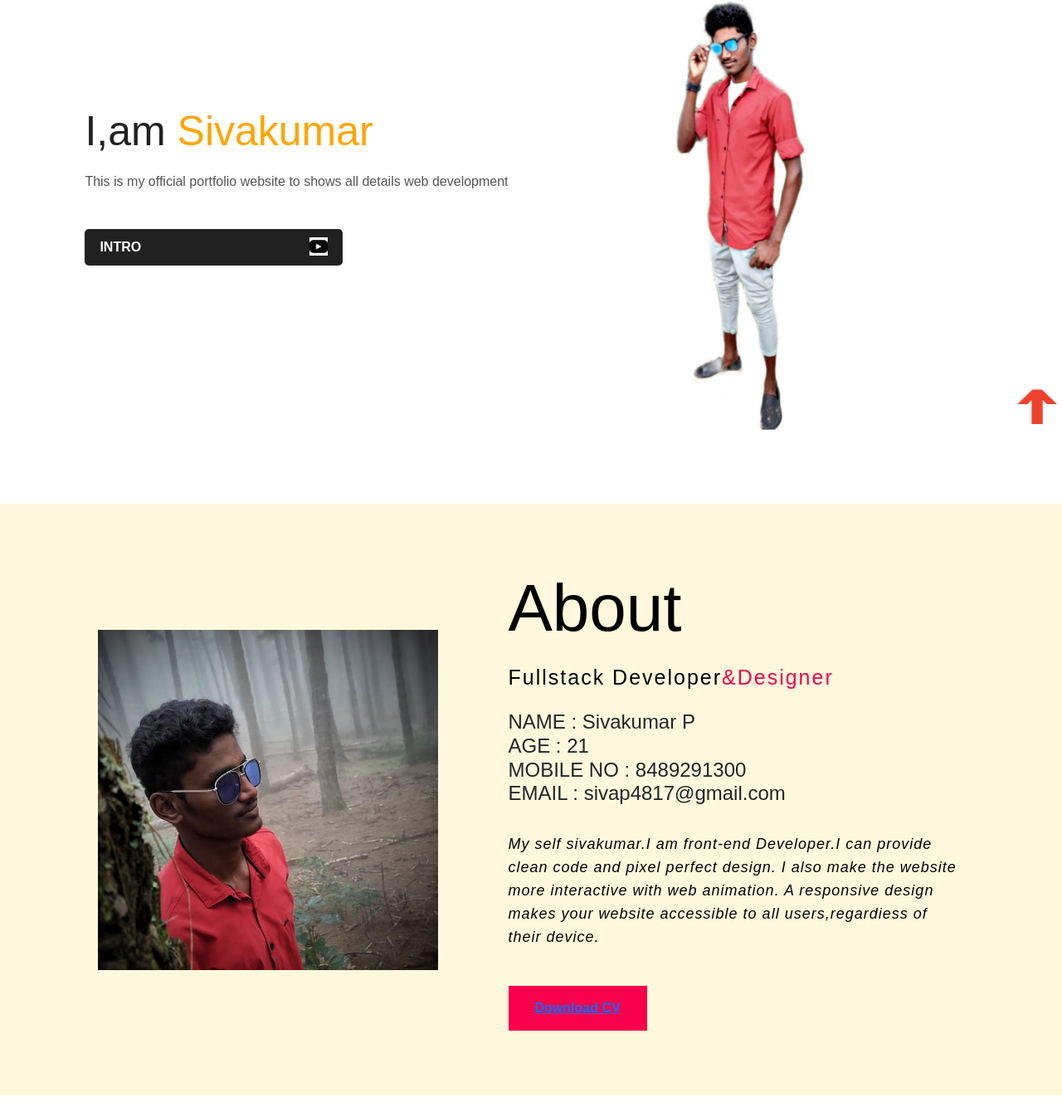
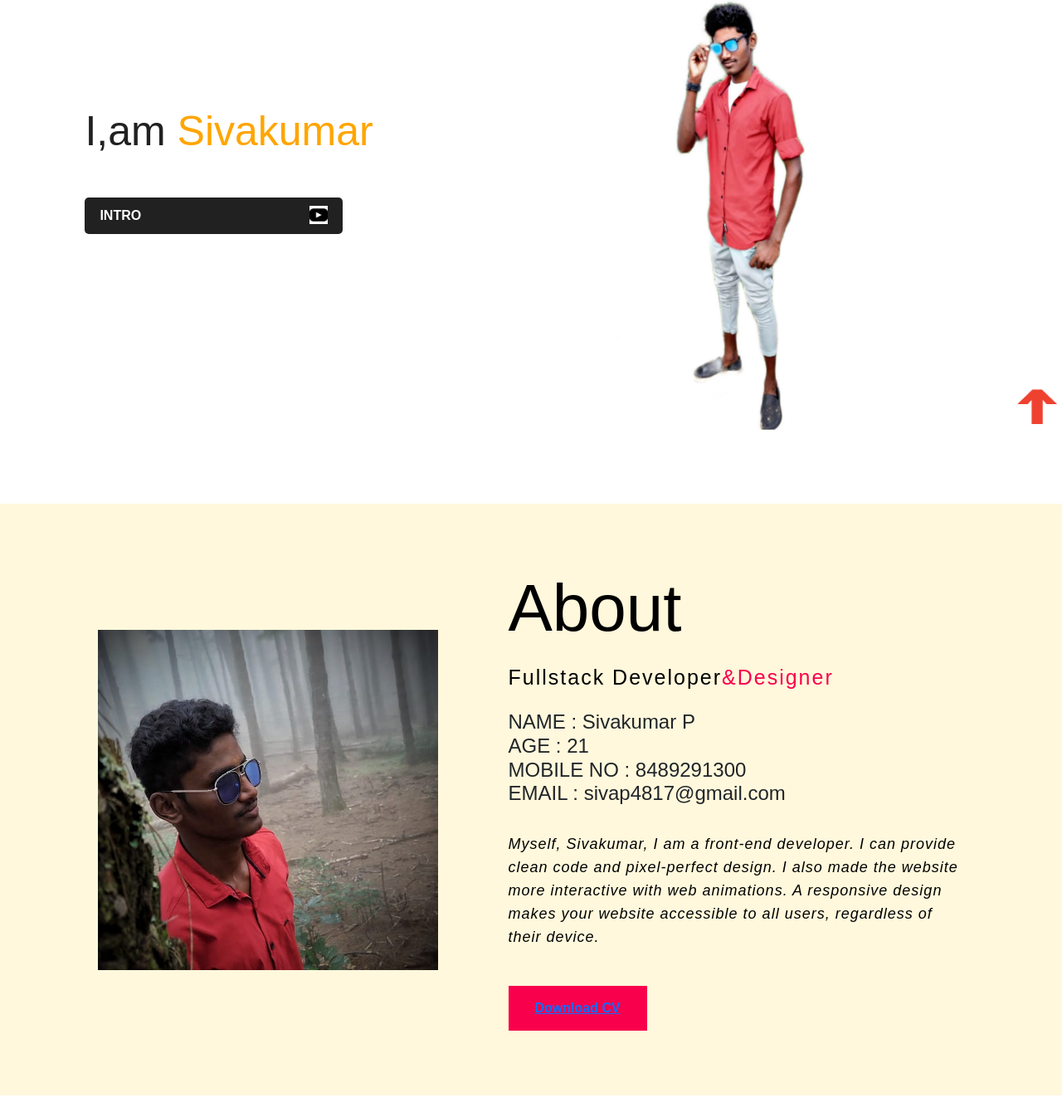
Before and after one commit to sivakumar-16/project, a plain HTML site: page index.html in a window 1280 px wide. Shown: the part 265-1605 px from the top of the page at 83% size. Drawn offline with Linux system fonts and the light colour scheme.

Commit message:
Update index.html

```diff
--- a/index.html
+++ b/index.html
@@ -23,9 +23,6 @@
         </nav>
         <div class="detel">
             <h1>I,am <span>Sivakumar</span></h1>
-            <p>This is my official portfolio website to shows all
-                details web development.
-            </p>
             <a href="https://youtu.be/kUnIOQxDNMs"><img src="./images/utube.png" class="youtube" alt=""> INTRO</a>
         </div>
         <div class="images">
@@ -45,9 +42,7 @@
                 MOBILE NO : 8489291300 <br>
                 EMAIL : sivap4817@gmail.com
             </h4>
-            &nbsp;<p>My self sivakumar.I am front-end Developer.I can provide clean code and pixel perfect design.
-              I also make the website more interactive with web animation.
-              A responsive design makes your website accessible to all users,regardiess of their device.</p>
+            &nbsp;<p>Myself, Sivakumar, I am a front-end developer. I can provide clean code and pixel-perfect design. I also made the website more interactive with web animations. A responsive design makes your website accessible to all users, regardless of their device.</p>
             <button type="button"  ><a href="https://docs.google.com/document/d/1YJTClGE2fa1N62t1YwGwHzFp_HuiAC6V/edit?usp=drivesdk&ouid=101191860807946276252&rtpof=true&sd=true"> Download CV</a></button>
         </div>
       </section>
```
